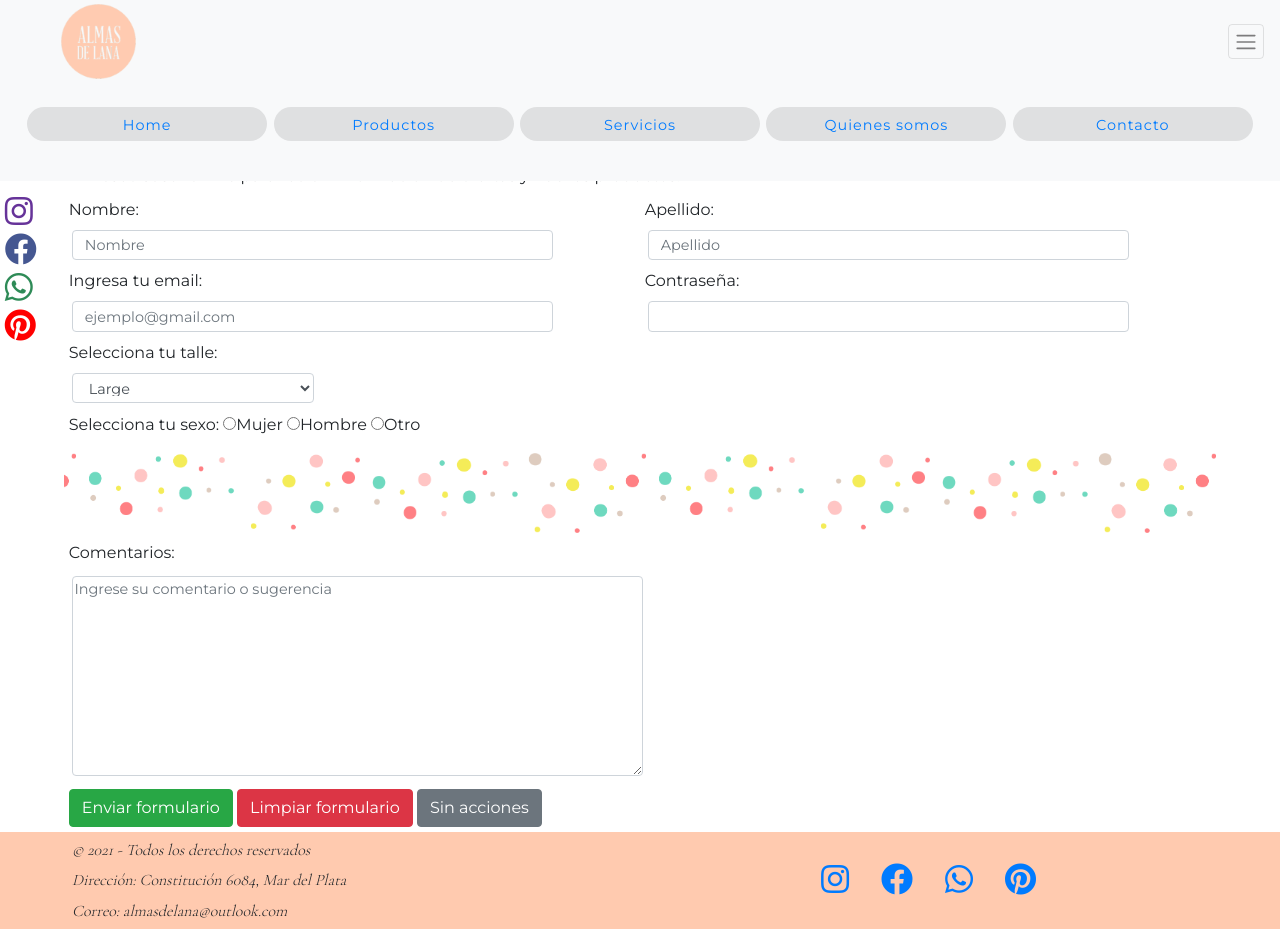
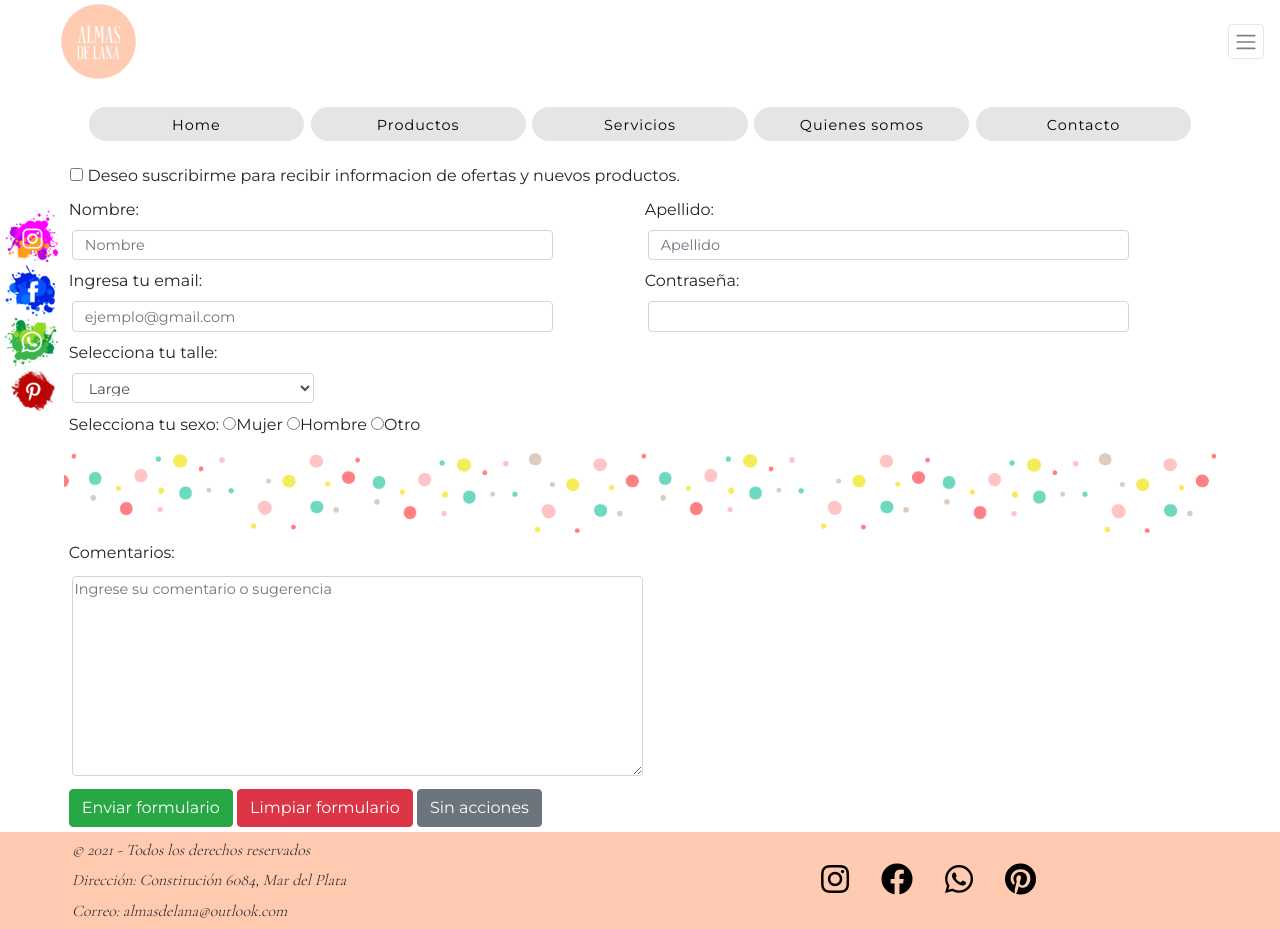
Before and after one commit to EmilianoGrange/AlmasDeLana, a website: page contacto.html in a window 1280 px wide. Both pictures are taken after a click on the button "Toggle navigation". Drawn offline with nearby package versions, Linux system fonts and the light colour scheme.

Commit message:
Modifique los iconos de redes

```diff
--- a/contacto.html
+++ b/contacto.html
@@ -22,7 +22,7 @@
 <body>
     <header class="header">
         <div class="fixed-top">
-            <nav class="navbar navbar-light bg-light">
+            <nav class="navbar navbar-light">
                 <div class="contenedor">
                     <a class="anclaLogo" href="index.html"><img class="header__contenedor__logo" src="imagenes/logo.png" alt="logo" /></a>
                 </div>
@@ -31,8 +31,8 @@
                 </button>
             </nav>
             <div class="collapse" id="navbarToggleExternalContent">
-                <div class="bg-light p-4">
-                    <ul class="header__contenedor__menu__lista">
+                <div class="desplegable p-4">
+                    <ul class="header__contenedor__menu__lista contenedor">
                         <li class="header__contenedor__menu__lista__item"><a href="index.html">Home</a></li>
                         <li class="header__contenedor__menu__lista__item"><a href="productos.html">Productos</a></li>
                         <li class="header__contenedor__menu__lista__item"><a href="servicios.html">Servicios</a></li>
@@ -47,10 +47,10 @@
     <main class="main">
         <div class="contenedor">
             <div class="contacto">
-                <a href="https://www.instagram.com/"><i class="fab contacto__instagram fa-instagram fa-2x"></i></a>
-                <a href="http://www.facebook.com"><i class="fab contacto__facebook fa-facebook fa-2x"></i></a>
-                <a href="https://web.whatsapp.com"><i class="fab contacto__whatsapp fa-whatsapp fa-2x"></i></a>
-                <a href="https://ar.pinterest.com/"><i class="fab contacto__pinterest fa-pinterest fa-2x"></i></a>
+                <a href="https://www.instagram.com/"><img src="imagenes/IG.png" class="contacto__instagram" alt="logo instagram"></a>
+                <a href="http://www.facebook.com"><img src="imagenes/FB.png" class="contacto__facebook" alt="logo facebook"></a>
+                <a href="https://web.whatsapp.com"><img src="imagenes/WP.png" class="contacto__whatsapp" alt="logo whatsapp"></a>
+                <a href="https://ar.pinterest.com/"><img src="imagenes/Pi.png" class="contacto__pinterest" alt="logo pinterest"></a>
             </div>
 
             <h1 class="titulos">Formulario de Contacto</h1>
--- a/scss/_vars.scss
+++ b/scss/_vars.scss
@@ -5,6 +5,7 @@ $color_3: rgba(0, 0, 0, 0.4);
 $color_4: #e3ded8;
 $color_5: #f5ede4;
 $color_6: #ff8084;
+$color_7: #fab5b7;
 
 $fuente_1: 'Montserrat',
 sans-serif;
--- a/scss/estilo.scss
+++ b/scss/estilo.scss
@@ -81,6 +81,10 @@
             family: $fuente_1;
         }
 
+        &:link {
+            color: black;
+        }
+
         &:visited {
             color: currentColor;
         }
@@ -105,6 +109,11 @@
     flex-wrap: nowrap;
 	justify-content: space-between;
 	padding: .25rem 1rem;
+    background-color: white;
+}
+
+.desplegable {
+    background-color: white;
 }
 
 
@@ -120,42 +129,22 @@
     margin: 1rem auto;
     padding: .1rem;
     cursor: hand;
-
-    a:visited {
-        color: currentColor;
-    }
 }
 
-.contacto__instagram {
-    color: rgb(102, 51, 153);
-
-    &:hover {
-        transform: scale(1.1);
-    }
+.contacto__instagram:hover {
+    transform: scale(1.1);
 }
 
-.contacto__facebook {
-    color: rgb(69, 87, 145);
-
-    &:hover {
-        transform: scale(1.1);
-    }
+.contacto__facebook:hover {
+    transform: scale(1.1);
 }
 
-.contacto__whatsapp {
-    color: rgb(46, 139, 87);
-
-    &:hover {
-        transform: scale(1.1);
-    }
+.contacto__whatsapp:hover {
+    transform: scale(1.1);
 }
 
-.contacto__pinterest {
-    color: rgb(255, 0, 0);
-
-    &:hover {
-        transform: scale(1.1);
-    }
+.contacto__pinterest:hover {
+    transform: scale(1.1);
 }
 
 /*
@@ -300,6 +289,10 @@
     margin: auto;
     padding: .5rem;
 
+    &:link {
+        color: black;
+    }
+
     &:visited {
         color: currentColor;
     }
@@ -393,36 +386,23 @@ iframe {
         height: 25vh;
         line-height: 2pc;
         padding: .1rem;
-        margin: .1rem;
         cursor: hand;
-
-        a:visited {
-            color: currentColor;
-        }
     }
 
-    .contacto__instagram {
-        &:hover {
-            transform: translateX(.3rem);
-        }
+    .contacto__instagram:hover {
+        transform: translateX(.2rem);
     }
 
-    .contacto__facebook {
-        &:hover {
-            transform: translateX(.3rem);
-        }
+    .contacto__facebook:hover {
+        transform: translateX(.2rem);
     }
 
-    .contacto__whatsapp {
-        &:hover {
-            transform: translateX(.3rem);
-        }
+    .contacto__whatsapp:hover {
+        transform: translateX(.2rem);
     }
 
-    .contacto__pinterest {
-        &:hover {
-            transform: translateX(.3rem);
-        }
+    .contacto__pinterest:hover {
+        transform: translateX(.2rem);
     }
 
     /*
```
Also changed, not shown: index.html (+6 -6 lines), productos.html (+7 -7 lines), quienes_somos.html (+11 -11 lines), servicios.html (+7 -7 lines), estilos/estilo.css, imagenes/FB.png (added), imagenes/IG.png (added), imagenes/Pi.png (added), imagenes/WP.png (added).
